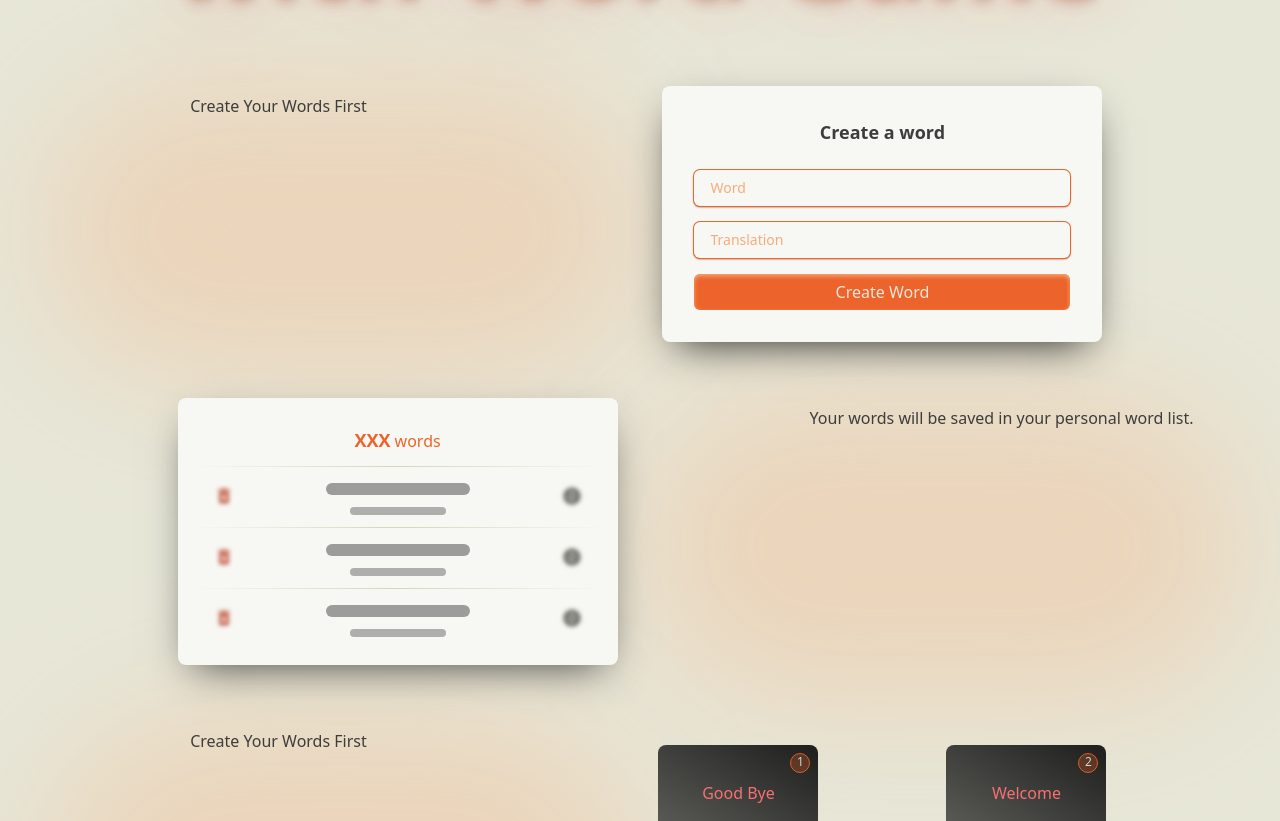
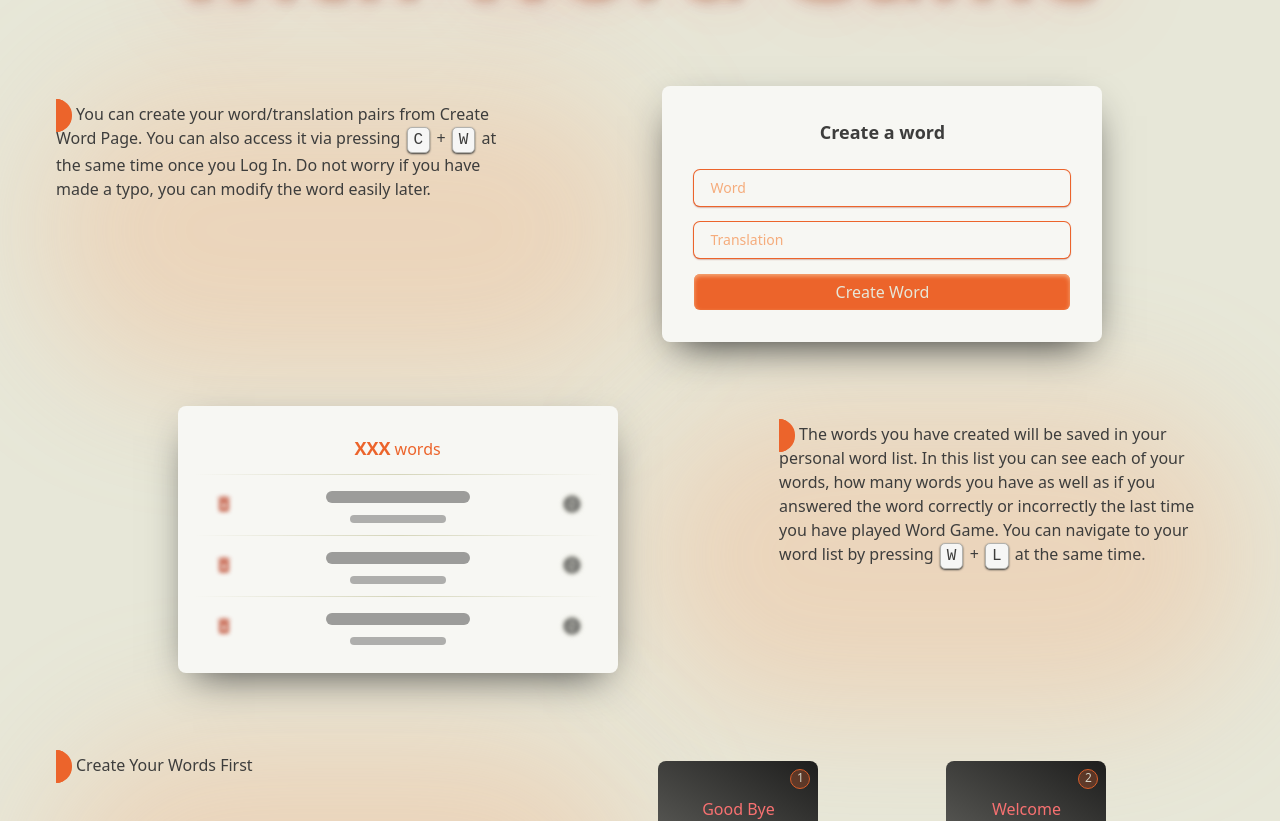
Before and after one commit to alitarika/wordGame, a React (Vite) app in the folder frontend/: page /home in a window 1280 px wide. Shown: the part 562-1383 px from the top of the page. Built offline with nearby package versions, Linux system fonts and the light colour scheme.

Commit message:
working on landing page and instructions

```diff
--- a/frontend/src/assets/app.css
+++ b/frontend/src/assets/app.css
@@ -34,16 +34,23 @@
     @apply active:opacity-[0.85] active:shadow-none;
   }
   .home-col {
-    @apply flex px-0 md:px-2 py-4 gap-2 mb-2 relative;
+    @apply flex px-0 md:px-2 py-4 gap-2 mb-4 relative;
   }
   .home-row-p {
-    @apply md:w-2/5 p-4 text-center;
+    @apply md:w-2/5 text-pretty text-left p-4 mt-2;
   }
   .home-row-component {
     @apply w-full p-0 md:p-2 mx-auto md:w-3/5;
   }
   .splash {
     @apply absolute h-full bg-primary-300/30 -z-20 blur-3xl w-1/2 rounded-full;
+  }
+  .key {
+    display: inline-block;
+    border-radius: 5px;
+    padding: 0px 6px;
+    font-family: "Courier New", monospace;
+    margin: 0 2px;
   }
 }
 
--- a/frontend/src/pages/words/GuestHomePage.jsx
+++ b/frontend/src/pages/words/GuestHomePage.jsx
@@ -19,7 +19,20 @@ const Home = () => {
       <div className="home-col flex-col-reverse md:flex-row">
         <div className="splash"></div>
         <div className="home-row-p">
-          <p>Create Your Words First</p>
+          <p>
+            <span className="border-8 rounded-r-full mr-1 text-[12px] border-primary"></span>
+            You can create your word/translation pairs from Create Word Page.
+            You can also access it via pressing{" "}
+            <span className="key bg-dark-50 border border-dark-300 shadow-sm shadow-dark">
+              C
+            </span>{" "}
+            +{" "}
+            <span className="key bg-dark-50 border border-dark-300 shadow-sm shadow-dark">
+              W
+            </span>{" "}
+            at the same time once you Log In. Do not worry if you have made a
+            typo, you can modify the word easily later.
+          </p>
         </div>
         <div className="home-row-component">
           <CreateWord disabled />
@@ -38,13 +51,31 @@ const Home = () => {
           </div>
         </div>
         <div className="home-row-p">
-          <p>Your words will be saved in your personal word list.</p>
+          <p>
+            <span className="border-8 rounded-r-full mr-1 text-[12px] border-primary"></span>
+            The words you have created will be saved in your personal word list.
+            In this list you can see each of your words, how many words you have
+            as well as if you answered the word correctly or incorrectly the
+            last time you have played Word Game. You can navigate to your word
+            list by pressing{" "}
+            <span className="key bg-dark-50 border border-dark-300 shadow-sm shadow-dark">
+              W
+            </span>{" "}
+            +{" "}
+            <span className="key bg-dark-50 border border-dark-300 shadow-sm shadow-dark">
+              L
+            </span>{" "}
+            at the same time.
+          </p>
         </div>
       </div>
       <div className="home-col flex-col-reverse md:flex-row">
         <div className="splash"></div>
         <div className="home-row-p">
-          <p>Create Your Words First</p>
+          <p>
+            <span className="border-8 rounded-r-full mr-1 text-[12px] border-primary"></span>
+            Create Your Words First
+          </p>
         </div>
         <div className="home-row-component">
           <div className="relative grid grid-cols-2 gap-y-4 md:gap-y-2 justify-items-center max-w-xl mx-auto">
@@ -78,6 +109,7 @@ const Home = () => {
         </div>
         <div className="home-row-p">
           <p>
+            <span className="border-8 rounded-r-full mr-1 text-[12px] border-primary"></span>
             You can get a random word from your Word List that you have created
           </p>
         </div>
@@ -87,6 +119,7 @@ const Home = () => {
         <div className="splash"></div>
         <div className="home-row-p">
           <p>
+            <span className="border-8 rounded-r-full mr-1 text-[12px] border-primary"></span>
             You can get a random word from your Word List that you have created
           </p>
         </div>
@@ -116,10 +149,10 @@ const Home = () => {
           </div>
         </div>
       </div>
-      <div className="text-center text-lg">
+      <div className="text-center text-lg text-primary-950">
         <Link to="/register">
           Register to Word Game by{" "}
-          <span className="text-primary hover:opacity-90 active:text-primary-600">
+          <span className="text-primary hover:text-primary-600 active:text-primary-600">
             clicking here
           </span>
         </Link>
```
